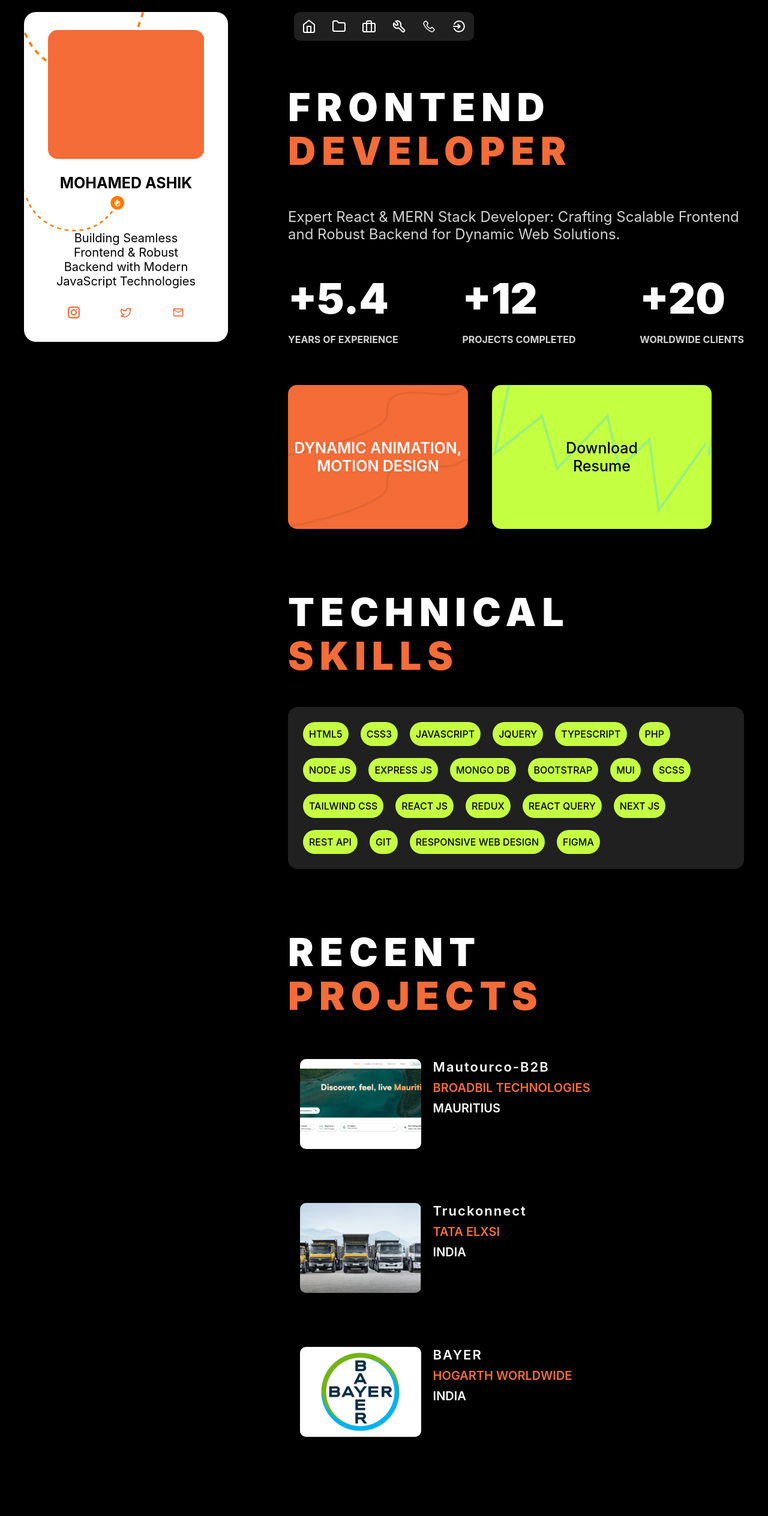
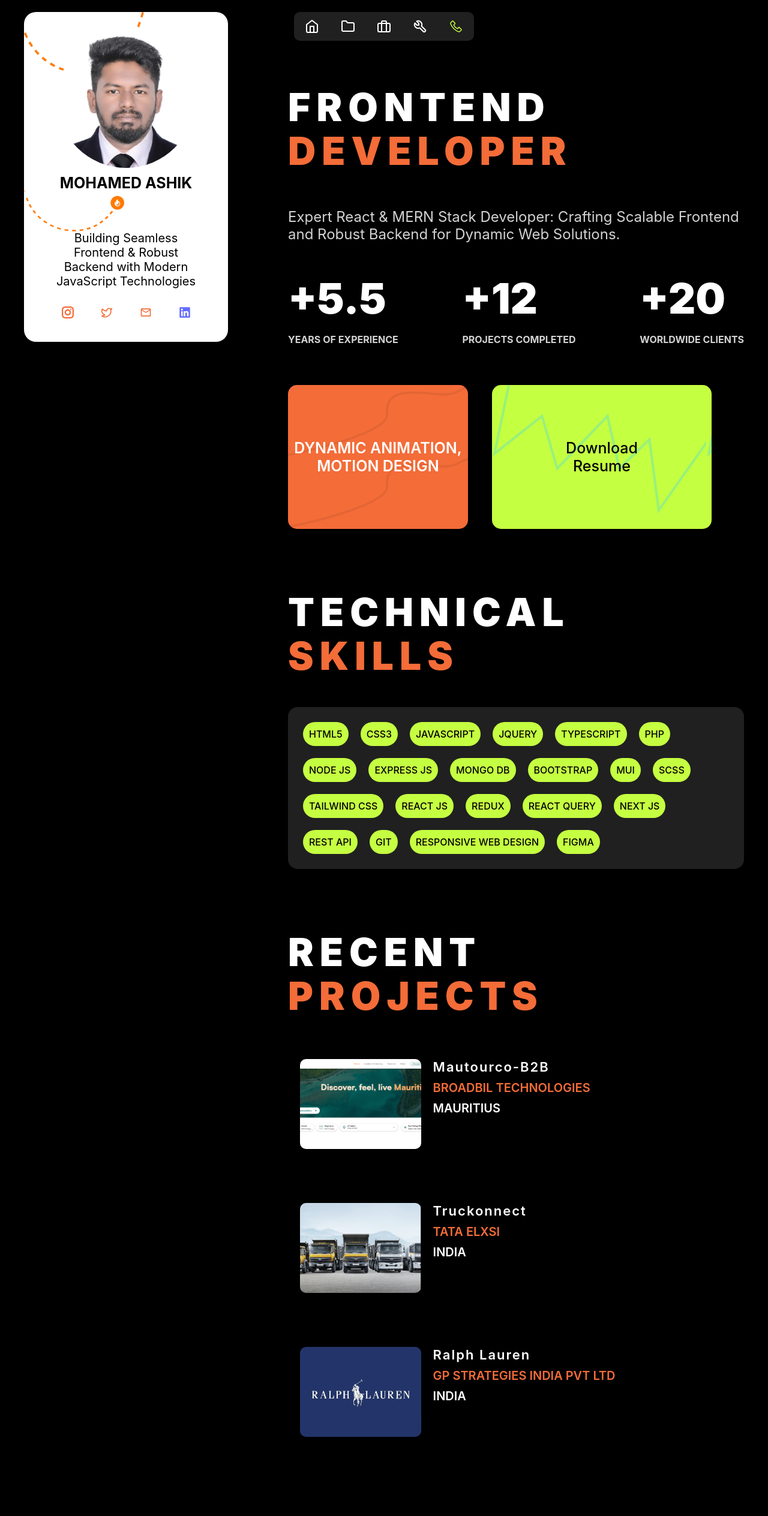
Before and after one commit to Ashik11898/portfolio, a React (Vite) app in the folder portfolioClient/: page / in a window 1280 px wide. Shown: the top 2528 px of the page at 60% size. Built offline with nearby package versions, Linux system fonts and the light colour scheme.

Commit message:
first phase is done

```diff
--- a/portfolioClient/src/assets/styles/devcard.css
+++ b/portfolioClient/src/assets/styles/devcard.css
@@ -34,9 +34,14 @@
   /* Animation for the .devcard-image */
   .devcard-image {
     height: 284px;
-    background-color: var(--theme-color-contrast);
+    /* background-color: var(--theme-color-contrast); */
     border-radius: 16px;
     animation: fadeIn 1s ease-out 0.5s forwards;
+  }
+
+  .devcard-image >img{
+    border-radius: 50%;
+    height: 230px;
   }
 
   .dev-name {
--- a/portfolioClient/src/components/ContentList.jsx
+++ b/portfolioClient/src/components/ContentList.jsx
@@ -4,13 +4,19 @@
   let {company,role,duration,projects,location}=data
   // const allTechnologies = projects.flatMap(company => company.technologies);
   const allResponsibility = projects.flatMap(company => company.responsibilities);
+  const projectName = projects.flatMap(project => project.name);
+  const Projects = projects.map((data,ind)=>(
+                  <div key={ind}>
+                    <div className='experince-role centerCss_text' style={{color:"#fff",marginTop:"20px"}}>{data.name}</div>
+                    <ul className='experince-list'>{data.responsibilities.map((data, index) => (<li key={index}>{data}</li>))}</ul>
+                  </div>))
 
 
   return (
     <div className='experince-parent'>
         <div className='experince-company'>{company}</div>
         <div className='experince-role'>{role}</div>
-        <ul className='experince-list'>{allResponsibility.map((data, index) => (<li key={index}>{data}</li>))}</ul>
+        <>{Projects}</>
         <div className='working-period'>{duration} - <b>{location}</b></div>
         {/* <>
             <b>Technologies</b>
--- a/portfolioClient/src/components/ProjectList.jsx
+++ b/portfolioClient/src/components/ProjectList.jsx
@@ -1,7 +1,7 @@
 import React from 'react'
 import img1 from "../assets/images/Mautourco-B2B.png"
 import img2 from "../assets/images/truckonnect.png"
-import img3 from "../assets/images/bayer.png"
+import img3 from "../assets/images/Ralph.jpg"
 import ContentList from './ContentList'
 
 
--- a/portfolioClient/src/constants.js
+++ b/portfolioClient/src/constants.js
@@ -13,11 +13,11 @@
         "projects":[{
           "name":"Mautourco-B2B",
           "responsibilities": [
-            "Developed responsive, cross-browser compatible product",
-            "Involved in Sprint Planning, estimation, and PR approvals",
-            "Implemented Google Maps API for live tracking and route history",
-            "Optimized page load time using react-query caching",
-            "Using Redux thunk for Global state management"
+            "Developed a B2B travel booking platform for seamless agency and client reservations.",
+            "Enabled internal user functionality for managing bookings on behalf of agencies.",
+            "Integrated a notification system for automated task alerts across departments.",
+            "Designed a user-centric interface to enhance booking management and stakeholder communication.",
+            "Improved operational efficiency and client satisfaction through streamlined processes.",
           ],
           "technologies": ["Typescript", "React", "Redux", "React-Query", "MUI", "SCSS"]
         }],
@@ -27,15 +27,72 @@
         "company": "TATA ELXSI",
         "location": "India",
         "role": "UI DEVELOPER",
-        "duration": "JAN 2023 - JULY 2023",
+        "duration": "JAN 2022 - JULY 2023",
         "projects": [
           {
             "name": "Truckonnect",
             "responsibilities": [
-              "Developed cross-browser compatible product",
-              "Implemented Google Maps API and optimized performance"
+              "Delivered responsive, cross browser compatible product by gathering requirements from PM/PO team",
+              "Involved in Sprint Planning and provided proper estimates for the requirements",
+              "Responsible for implementing Secure code with industry standards for the product and responsible for PR approvals for the front-end code base",
+              "Implemented Google Maps API and Google Analytics in the product",
+              "Using Google Maps for Live tracking the current locations of the truck and implemented features for viewing the history of a truck’s route.",
+              "Reduced page load time using Caching concepts by using react-query for optimal user perform",
             ],
             "technologies": ["Javascript", "React", "Redux", "Node"]
+          }
+        ]
+      },
+
+      {
+        "company": "GP STRATEGIES INDIA PVT LTD",
+        "location": "India",
+        "role": "E-LEARNING DEVELOPER",
+        "duration": "JULY 2019 - DEC 2021",
+        "projects": [
+          {
+            "name": "Ralph Lauren",
+            "responsibilities": [
+              "Proficient in creating web pages as per client’s design." ,
+              "Developing audio synchronization with text and animation",
+              "Developing click and drag-drop games. ",
+              "Extensively worked on animation related interaction using jQuery without plugins.",
+              "Have extensive experience in designing and development of UI for Mobile/iPad device",
+            ],
+            "technologies": ["HTML", "CSS", "JavaScript", "jQuery"]
+          },
+          {
+            "name": "Rolls-Royce",
+            "responsibilities": [
+              "ROLLS - ROYCE - Rolls-Royce Motor Cars Limited is a British Luxury automobile maker. We developed an e learning Project for their employees to learn about their companyproductivity, safety measures and show some demo How to handle their company tools .",
+              "Proficient in creating web pages as per client’s design." ,
+              "Developing audio synchronization with text and animation",
+              "Developing click and drag-drop games. ",
+            ],
+            "technologies": ["HTML", "CSS", "JavaScript", "jQuery"]
+          }
+        ]
+      },
+
+
+
+      {
+        "company": "HCL TECHNOLOGIES",
+        "location": "India",
+        "role": "SENIOR FRONTEND DEVELOPER",
+        "duration": "FEB 2021 - JAN 2022",
+        "projects": [
+          {
+            "name": "RM Banking Application - CITI Bank",
+            "responsibilities": [
+              "Translated wireframes into high-quality, reusable code using HTML5 and CSS3.",
+              "Implemented custom business logic through Backbone while adhering to coding standards.",
+              "Developed responsive and cross-browser compatible web applications for RM users in the banking domain.",
+              "Conducted end-to-end unit testing for all modules to ensure functionality before handing over to the testing team.",
+              "Delivered seamless user experiences by ensuring UI/UX consistency and responsiveness across devices.",
+              "Prepared and maintained test scripts to support robust unit testing processes.",
+            ],
+            "technologies": ["HTML5", "CSS3", "Backbone"]
           }
         ]
       },
@@ -64,39 +121,9 @@
           }
         ]
       },
-      {
-        "company": "HCL TECHNOLOGIES",
-        "location": "India",
-        "role": "SENIOR FRONTEND DEVELOPER",
-        "duration": "Project-based",
-        "projects": [
-          {
-            "name": "RM Banking Application - CITI Bank",
-            "responsibilities": [
-              "Translated wireframes into HTML/CSS code",
-              "Implemented custom logic using Backbone"
-            ],
-            "technologies": ["HTML5", "CSS3", "Backbone"]
-          }
-        ]
-      },
 
-      {
-        "company": "GP STRATEGIES INDIA PVT LTD",
-        "location": "India",
-        "role": "E-LEARNING DEVELOPER",
-        "duration": "JULY 2019 - JULY 2021",
-        "projects": [
-          {
-            "name": "Ralph Lauren",
-            "responsibilities": [
-              "Created web pages based on client design",
-              "Developed animations, audio sync, and interactive games"
-            ],
-            "technologies": ["HTML", "CSS", "JavaScript", "jQuery"]
-          }
-        ]
-      }
+
+
     ],
     "education": [
       {
@@ -117,7 +144,7 @@
     ],
     "personal":{
         "name":"MOHAMED ASHIK",
-        "experience":"5.4",
+        "experience":"5.5",
         "one_line":"Building Seamless Frontend & Robust Backend with Modern JavaScript Technologies",
         "role":["React Developer","Web Developer","Frontend Developer","Full stack Developer","MERN Stack developer"],
         "role_heading":["Expert React & MERN Stack Developer: Crafting Scalable Frontend and Robust Backend for Dynamic Web Solutions."]
--- a/portfolioClient/src/pages/HomePage.jsx
+++ b/portfolioClient/src/pages/HomePage.jsx
@@ -18,7 +18,7 @@
     { Component: ProjectsPage, id: "projects" },
     { Component: ExperiencePage, id: "experience" },
     { Component: FormPage, id: "form" },
-    { Component: FooterSection, id: "footer" }
+
     ];
 
     const handleScrollToSection = (id) => {
--- a/portfolioClient/src/pages/InputScreenPage.jsx
+++ b/portfolioClient/src/pages/InputScreenPage.jsx
@@ -7,12 +7,11 @@
 
 
 const InputScreenPage = ({ data }) => {
+
   const [formData, setFormData] = useState(data);
   const navigate = useNavigate()
 
-  useEffect(()=>{
-    window.scrollTo(0, 0);
-  },[])
+  useEffect(()=>{window.scrollTo(0, 0);},[])
 
   const handleChange = (e, section, index, key, nestedIndex = null, nestedKey = null) => {
     const value = e.target.value;
--- a/portfolioClient/src/sections/DeveloperCard.jsx
+++ b/portfolioClient/src/sections/DeveloperCard.jsx
@@ -2,8 +2,9 @@
 import { GrInstagram } from "react-icons/gr";
 import { LuTwitter } from "react-icons/lu";
 import { MdOutlineMail } from "react-icons/md";
+import { FaLinkedin } from "react-icons/fa";
 import { RESUME_JSON } from '../constants';
-
+import ownerImg from "../assets/images/owner.jpg"
 
 const DeveloperCard = () => {
 
@@ -11,13 +12,14 @@
 
   return (
     <div className='devcard-parent'>
-        <div className='devcard-image'></div>
+        <div className='devcard-image'><img src={ownerImg} alt="profile-image"/></div>
         <div className='dev-name'>{name}</div>
         <div className='dev-content'>{one_line}</div>
         <div className='dev-links'>
           <GrInstagram />
           <LuTwitter />
           <MdOutlineMail />
+          <a href="https://www.linkedin.com/in/mohamed-ashik-9a2b431a4/"><FaLinkedin/></a>
         </div>
     </div>
   )
--- a/portfolioClient/src/sections/NavbarSection.jsx
+++ b/portfolioClient/src/sections/NavbarSection.jsx
@@ -53,8 +53,8 @@
         {renderIcon(FiBriefcase, 'projects')}
         {renderIcon(TbTool, 'experience')}
         {renderIcon(LiaPhoneSolid, 'form')}
-        {!showInputScreen && renderIcon(IoMdLogIn , 'login')}
-        {showInputScreen && renderIcon(BiEdit , 'edit')}
+        {/* {!showInputScreen && renderIcon(IoMdLogIn , 'login')}
+        {showInputScreen && renderIcon(BiEdit , 'edit')} */}
 
 
       </div>
```
Also changed, not shown: portfolioClient/src/assets/images/Ralph.jpg (added), portfolioClient/src/assets/images/owner.jpg (added).
